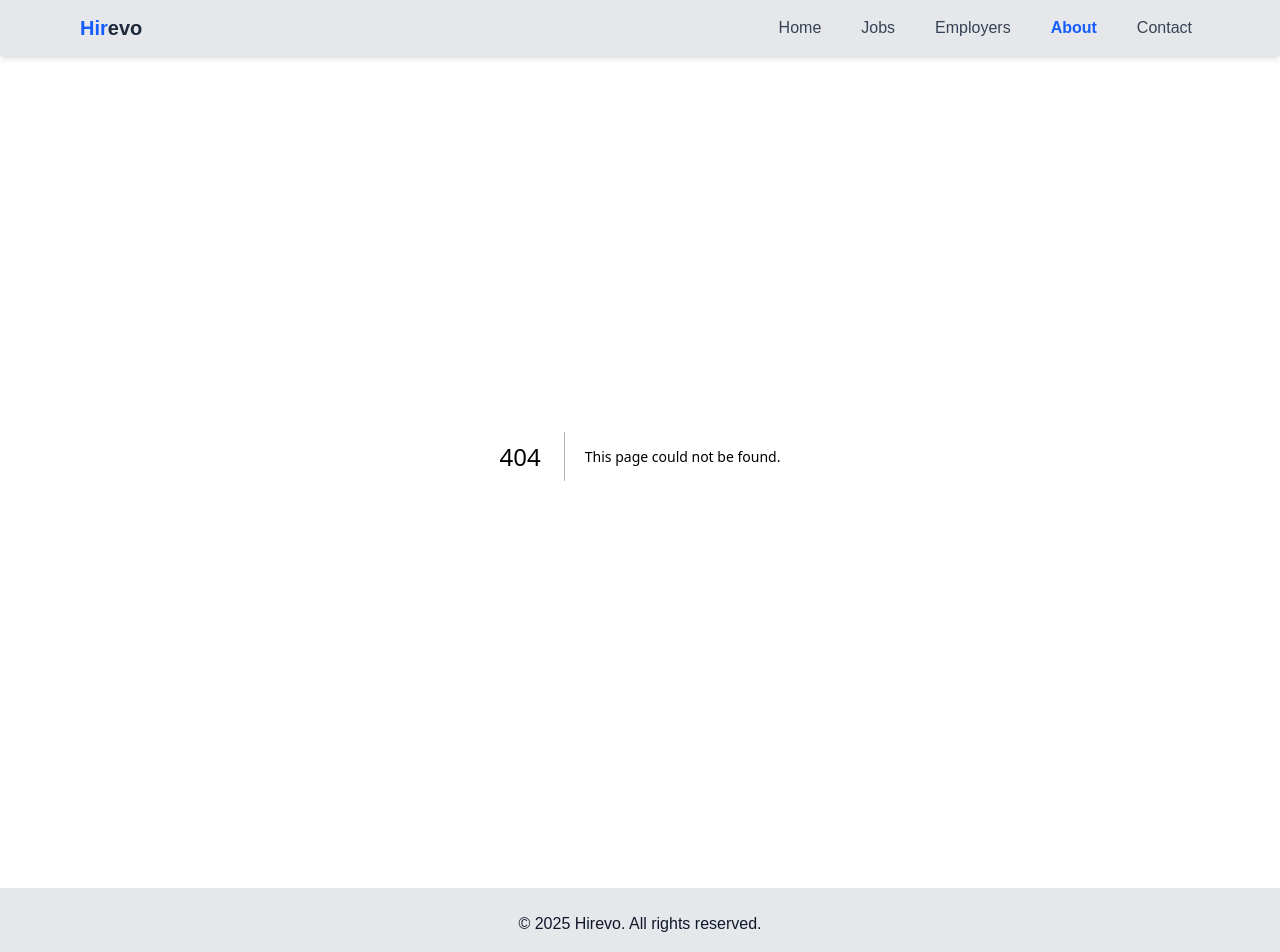
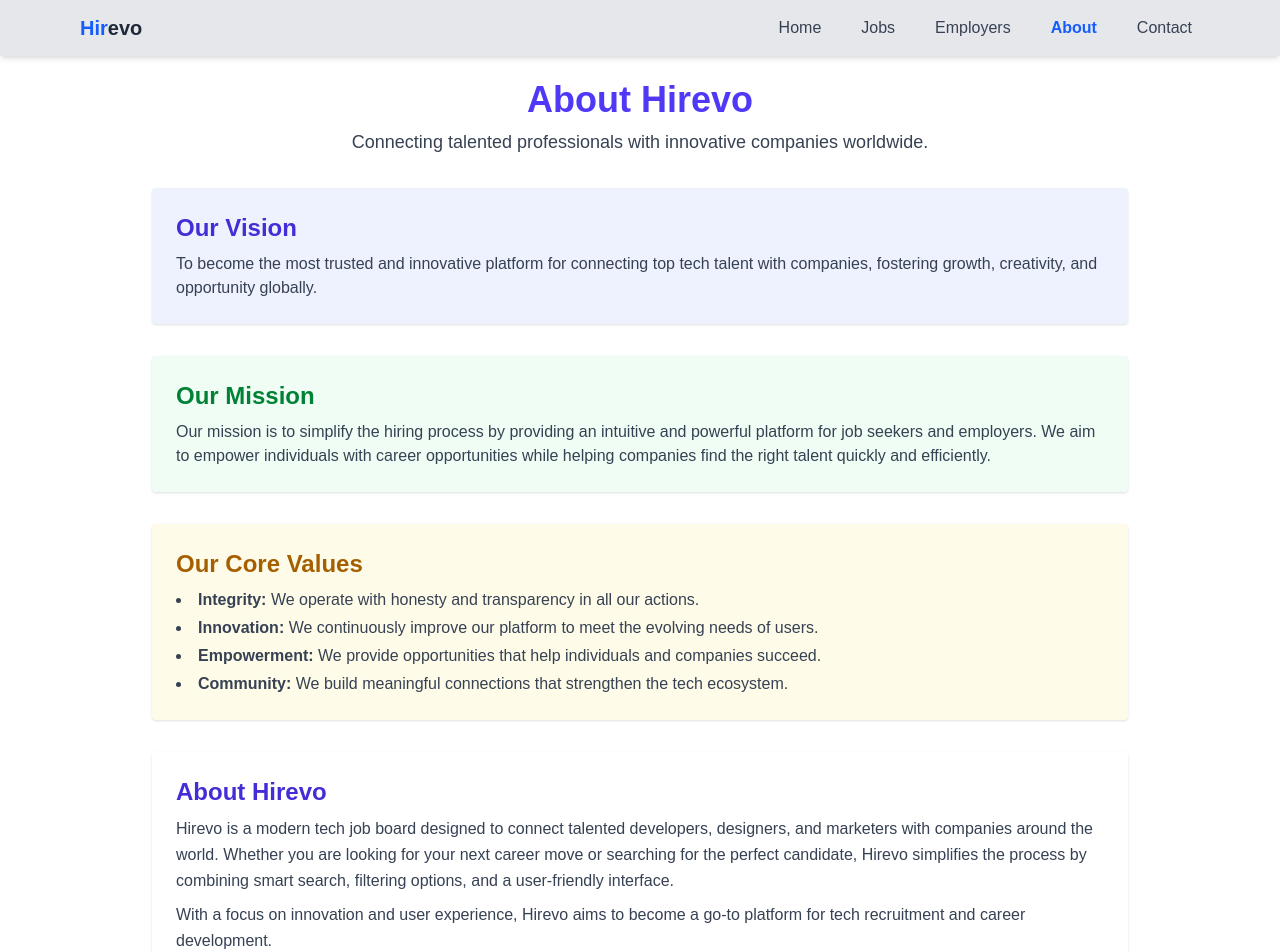
Before and after one commit to Alle4n/alx-project-nexus, a Next.js app in the folder hirevo/: page /about in a window 1280 px wide. Before the commit this address had no page. Shown: the top 952 px of the page. Built offline with nearby package versions, Linux system fonts and the light colour scheme.

Commit message:
added an about page

```diff
--- /dev/null
+++ b/hirevo/pages/about.tsx
@@ -0,0 +1,53 @@
+// pages/about.tsx
+export default function AboutPage() {
+  return (
+    <main className="max-w-5xl mx-auto p-6 space-y-8">
+      {/* Page Header */}
+      <header className="text-center space-y-2">
+        <h1 className="text-4xl font-bold text-indigo-600">About Hirevo</h1>
+        <p className="text-gray-700 text-lg">
+          Connecting talented professionals with innovative companies worldwide.
+        </p>
+      </header>
+
+      {/* Vision Section */}
+      <section className="bg-indigo-50 p-6 rounded shadow">
+        <h2 className="text-2xl font-semibold text-indigo-700 mb-2">Our Vision</h2>
+        <p className="text-gray-700">
+          To become the most trusted and innovative platform for connecting top tech talent with companies, fostering growth, creativity, and opportunity globally.
+        </p>
+      </section>
+
+      {/* Mission Section */}
+      <section className="bg-green-50 p-6 rounded shadow">
+        <h2 className="text-2xl font-semibold text-green-700 mb-2">Our Mission</h2>
+        <p className="text-gray-700">
+          Our mission is to simplify the hiring process by providing an intuitive and powerful platform for job seekers and employers. We aim to empower individuals with career opportunities while helping companies find the right talent quickly and efficiently.
+        </p>
+      </section>
+
+      {/* Core Values Section */}
+      <section className="bg-yellow-50 p-6 rounded shadow">
+        <h2 className="text-2xl font-semibold text-yellow-700 mb-2">Our Core Values</h2>
+        <ul className="list-disc list-inside text-gray-700 space-y-1">
+          <li><strong>Integrity:</strong> We operate with honesty and transparency in all our actions.</li>
+          <li><strong>Innovation:</strong> We continuously improve our platform to meet the evolving needs of users.</li>
+          <li><strong>Empowerment:</strong> We provide opportunities that help individuals and companies succeed.</li>
+          <li><strong>Community:</strong> We build meaningful connections that strengthen the tech ecosystem.</li>
+        </ul>
+      </section>
+
+      {/* About Hirevo Section */}
+      <section className="bg-white p-6 rounded shadow">
+        <h2 className="text-2xl font-semibold text-indigo-700 mb-2">About Hirevo</h2>
+        <p className="text-gray-700 leading-relaxed">
+          Hirevo is a modern tech job board designed to connect talented developers, designers, and marketers with companies around the world.
+          Whether you are looking for your next career move or searching for the perfect candidate, Hirevo simplifies the process by combining smart search, filtering options, and a user-friendly interface.
+        </p>
+        <p className="text-gray-700 leading-relaxed mt-2">
+          With a focus on innovation and user experience, Hirevo aims to become a go-to platform for tech recruitment and career development.
+        </p>
+      </section>
+    </main>
+  );
+}
```
